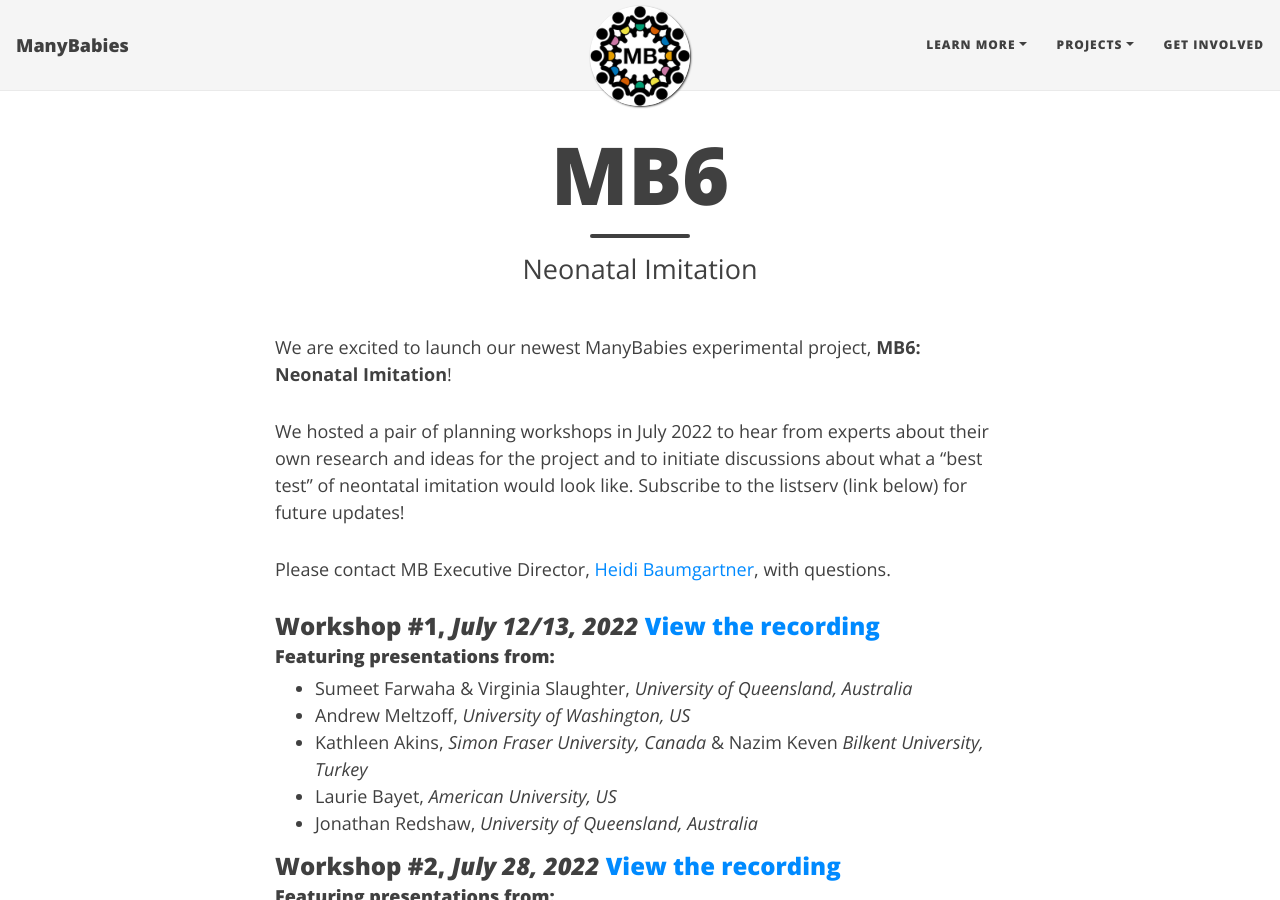
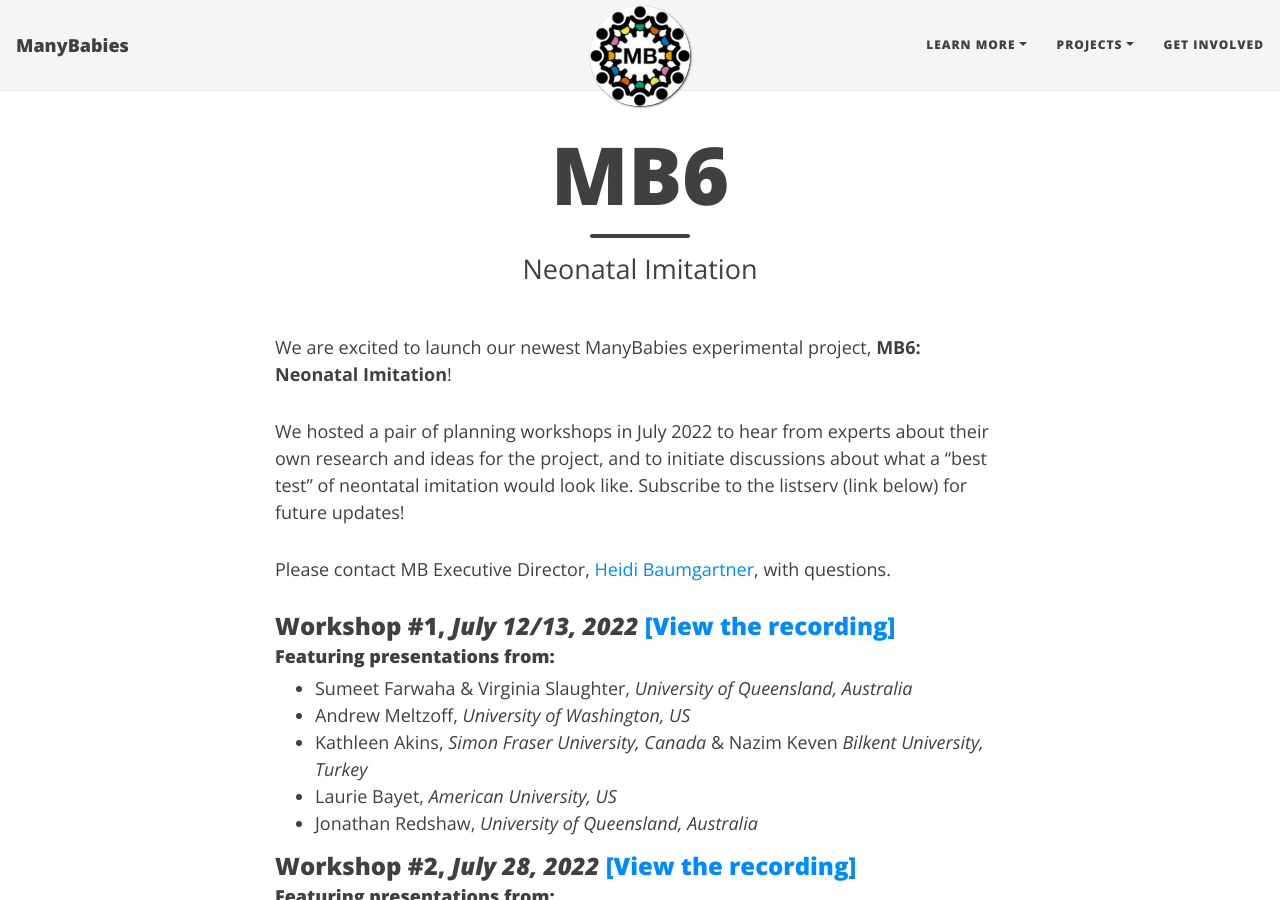
Before and after one commit to manybabies/manybabies.github.io, a Jekyll site: the page built from MB6.md, in a window 1280 px wide and 900 px high. Built offline with Jekyll 4.4.1, drawn with Linux system fonts in a browser that asks for light colours; nearby versions of some CDN libraries; some web fonts are replaced.

Commit message:
Update MB6.md

```diff
--- a/MB6.md
+++ b/MB6.md
@@ -6,12 +6,12 @@
 
 We are excited to launch our newest ManyBabies experimental project, **MB6: Neonatal Imitation**!
 
-We hosted a pair of planning workshops in July 2022 to hear from experts about their own research and ideas for the project and to initiate discussions about what a "best test" of neontatal imitation would look like. Subscribe to the listserv (link below) for future updates!
+We hosted a pair of planning workshops in July 2022 to hear from experts about their own research and ideas for the project, and to initiate discussions about what a "best test" of neontatal imitation would look like. Subscribe to the listserv (link below) for future updates!
 
 Please contact MB Executive Director, [Heidi Baumgartner](mailto:heidib@stanford.edu), with questions.
 
 
-### Workshop #1, *July 12/13, 2022* [View the recording](https://stanford.zoom.us/rec/share/Gsyuh5B-PnpwWt-6_8ZtMXsLcv8UNn6FPLvsbZqPbQm8X5VWsEDDPHefTPzs5MLs.lFTjsqVJJ-wN8sxJ?startTime=1657663437000)
+### Workshop #1, *July 12/13, 2022* [[View the recording]](https://stanford.zoom.us/rec/share/Gsyuh5B-PnpwWt-6_8ZtMXsLcv8UNn6FPLvsbZqPbQm8X5VWsEDDPHefTPzs5MLs.lFTjsqVJJ-wN8sxJ?startTime=1657663437000)
 
 
 #### Featuring presentations from:
@@ -22,7 +22,7 @@
 * Jonathan Redshaw, *University of Queensland, Australia*
 
 
-### Workshop #2, *July 28, 2022* [View the recording](https://stanford.zoom.us/rec/share/B2ZuwVgR3tdZmGwF4nrI_-lfILXIpzilVITSg_bFacrCkwrKCfWAIohOwNR-1Zgr.OOnc_ovmYHLp_N3Y?startTime=1658991869000)
+### Workshop #2, *July 28, 2022* [[View the recording]](https://stanford.zoom.us/rec/share/B2ZuwVgR3tdZmGwF4nrI_-lfILXIpzilVITSg_bFacrCkwrKCfWAIohOwNR-1Zgr.OOnc_ovmYHLp_N3Y?startTime=1658991869000)
 
 #### Featuring presentations from:
 * Sumeet Farwaha & Virginia Slaughter, *University of Queensland, Australia*
```
